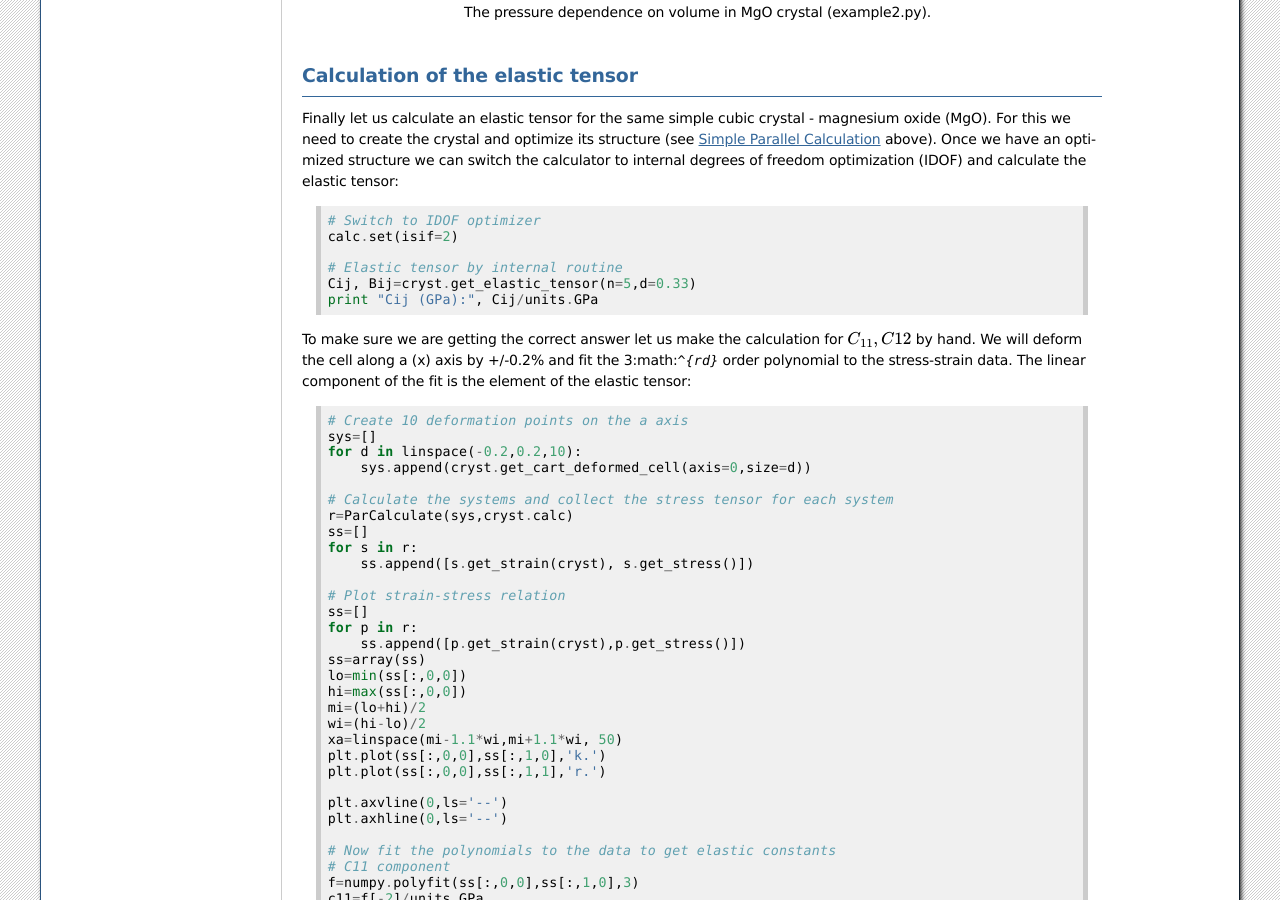
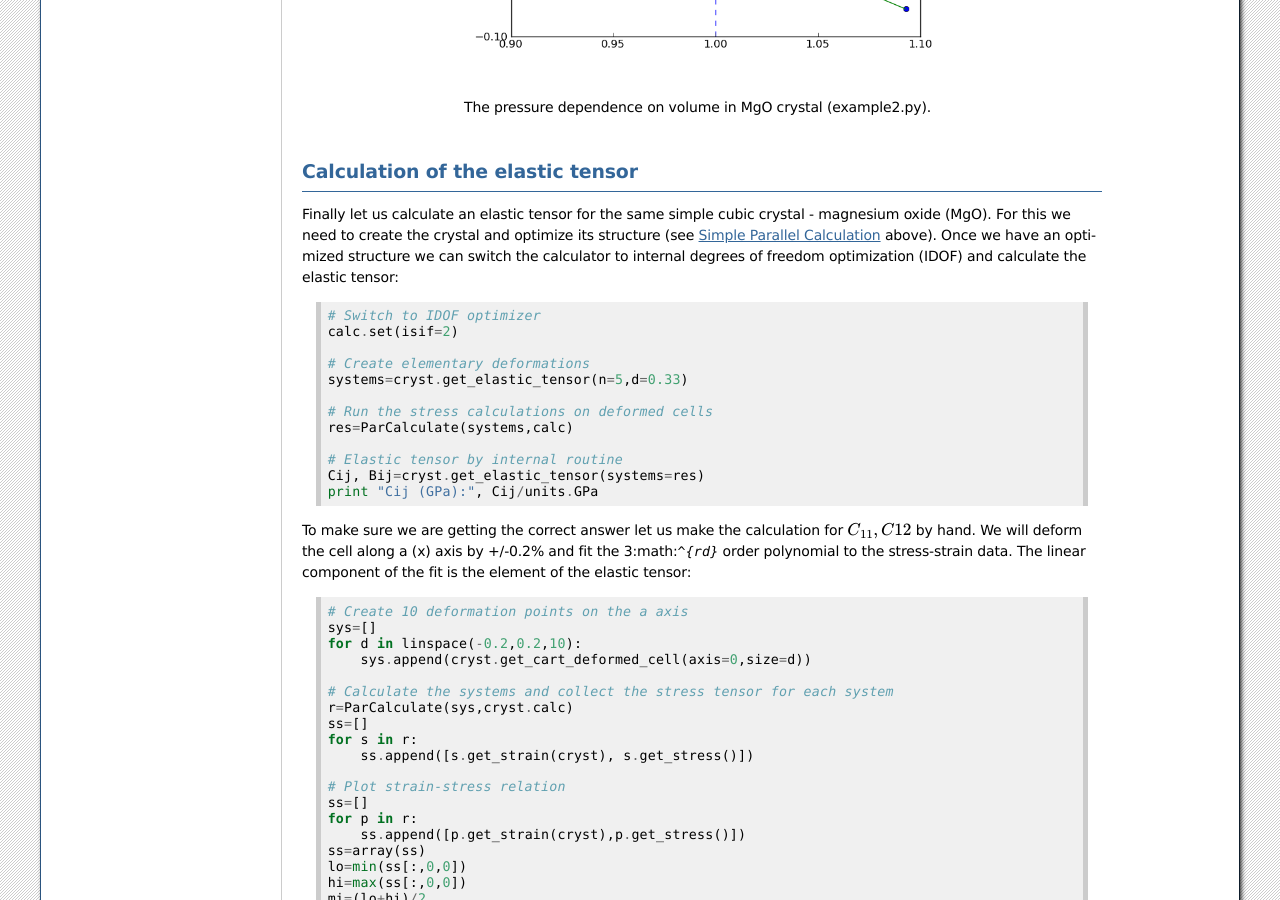
Before and after one commit to jochym/Elastic, a Sphinx documentation site: the page built from docs/source/usage.rst, in a window 1280 px wide and 900 px high, scrolled down 4820 px. Built offline with Sphinx 7.4.7, drawn with Linux system fonts in a browser that asks for light colours; comment, search, counter and statistics services are not loaded; some of the changed text lies outside the part shown.

```diff
--- a/docs/source/usage.rst
+++ b/docs/source/usage.rst
@@ -139,11 +139,11 @@ machines at your disposal this will speed up the calculation considerably::
     # Clean up the directory
     calc.clean()
 
-    sys=[]
+    systems=[]
     # Iterate over lattice constant in the +/-5% range
     for av in numpy.linspace(a*0.95,a*1.05,5):
-        sys.append(crystal(['Mg', 'O'], [(0, 0, 0), (0.5, 0.5, 0.5)],
-                    spacegroup=225, cellpar=[av, av, av, 90, 90, 90]))
+        systems.append(crystal(['Mg', 'O'], [(0, 0, 0), (0.5, 0.5, 0.5)],
+                        spacegroup=225, cellpar=[av, av, av, 90, 90, 90]))
 
     # Define the template calculator for this run
     # We can use the calc from above. It is only used as a template.
@@ -152,7 +152,7 @@ machines at your disposal this will speed up the calculation considerably::
 
     # Run the calculation for all systems in sys in parallel
     # The result will be returned as list of systems res
-    res=ParCalculate(sys,calc)
+    res=ParCalculate(systems,calc)
 
     # Collect the results
     v=[]
@@ -214,7 +214,13 @@ Then comes a new part (IDOF - Internal Degrees of Freedom)::
 
     # Calculate few volumes and fit B-M EOS to the result
     # Use +/-3% volume deformation and 5 data points
-    fit=cryst.get_BM_EOS(n=5,lo=0.97,hi=1.03)
+    deform=cryst.get_BM_EOS(n=5,lo=0.97,hi=1.03)
+
+    # Run the calculations - here with Cluster VASP
+    res=ParCalculate(systems,calc)
+
+    # Post-process the results
+    fit=cryst.get_BM_EOS(data=res)
 
     # Get the P(V) data points just calculated
     pv=numpy.array(cryst.pv)
@@ -282,8 +288,14 @@ calculate the elastic tensor::
     # Switch to IDOF optimizer
     calc.set(isif=2)
 
+    # Create elementary deformations
+    systems=cryst.get_elastic_tensor(n=5,d=0.33)
+
+    # Run the stress calculations on deformed cells
+    res=ParCalculate(systems,calc)
+
     # Elastic tensor by internal routine
-    Cij, Bij=cryst.get_elastic_tensor(n=5,d=0.33)
+    Cij, Bij=cryst.get_elastic_tensor(systems=res)
     print "Cij (GPa):", Cij/units.GPa
 
 
```
Also changed, not shown: other parts of docs/source/usage.rst (+2 -2 lines).
